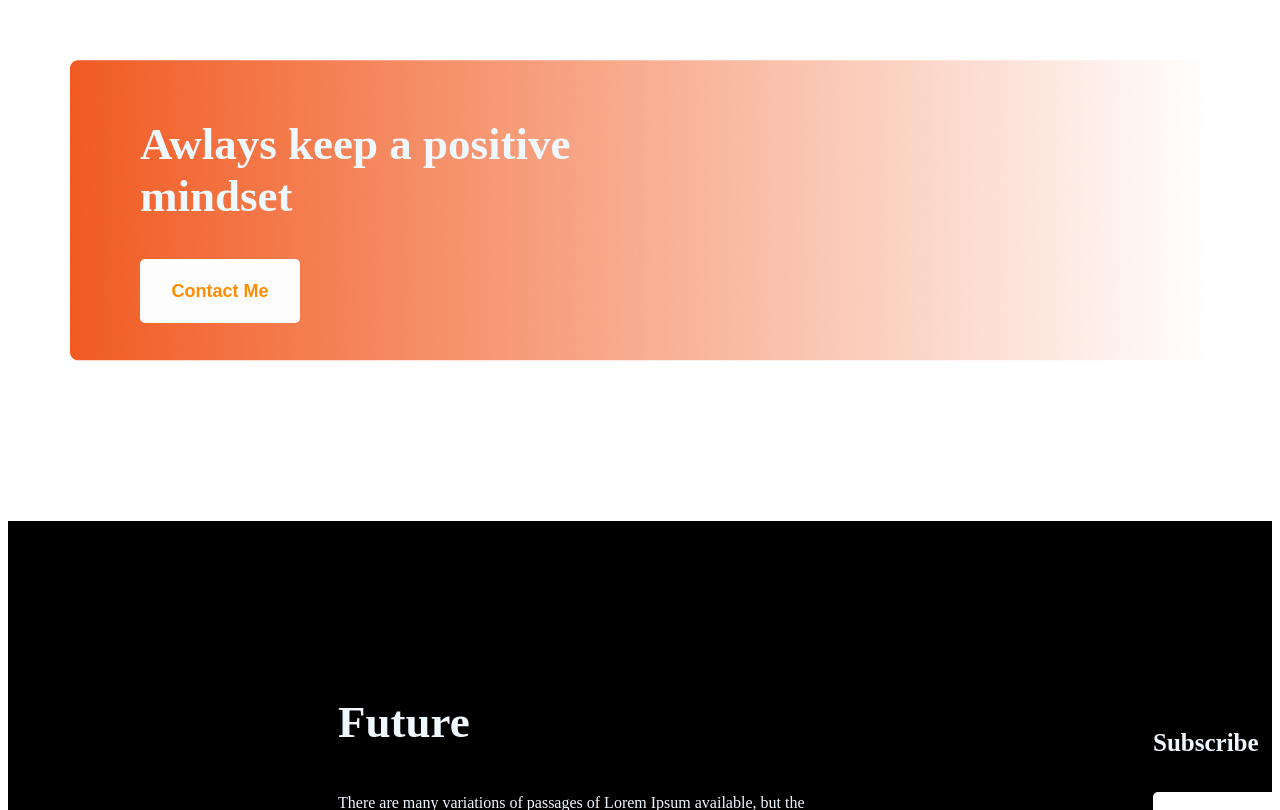
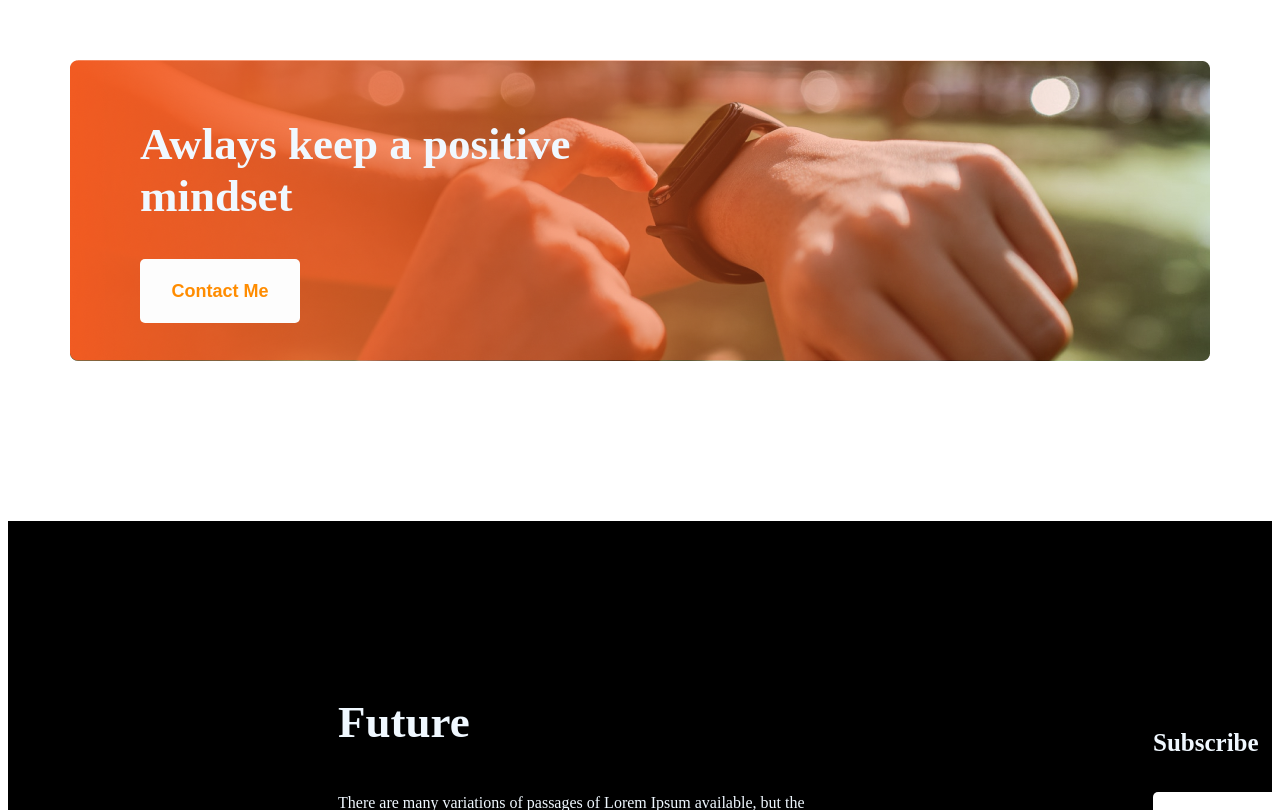
Before and after one commit to Zinnat-Azum/First-assignment, a plain HTML site: page index.html in a window 1280 px wide. Shown: the part 3067-3877 px from the top of the page. Drawn offline with Linux system fonts and the light colour scheme; the site is published under a folder, as on GitHub Pages, so addresses that start at the root find nothing.

Commit message:
some change and add

```diff
--- a/style.css
+++ b/style.css
@@ -126,7 +126,7 @@ header {
     background-repeat: no-repeat;
     background-position: center;
     margin: 50px auto 0 auto;
-    background-image: url("new-year-new-me/images/gradient2.png"), url("/new-year-new-me/images/watch.png")
+    background-image: url("new-year-new-me/images/gradient2.png"), url("new-year-new-me/images/watch.png")
 }
 
 .linear-gradient-text {
```
